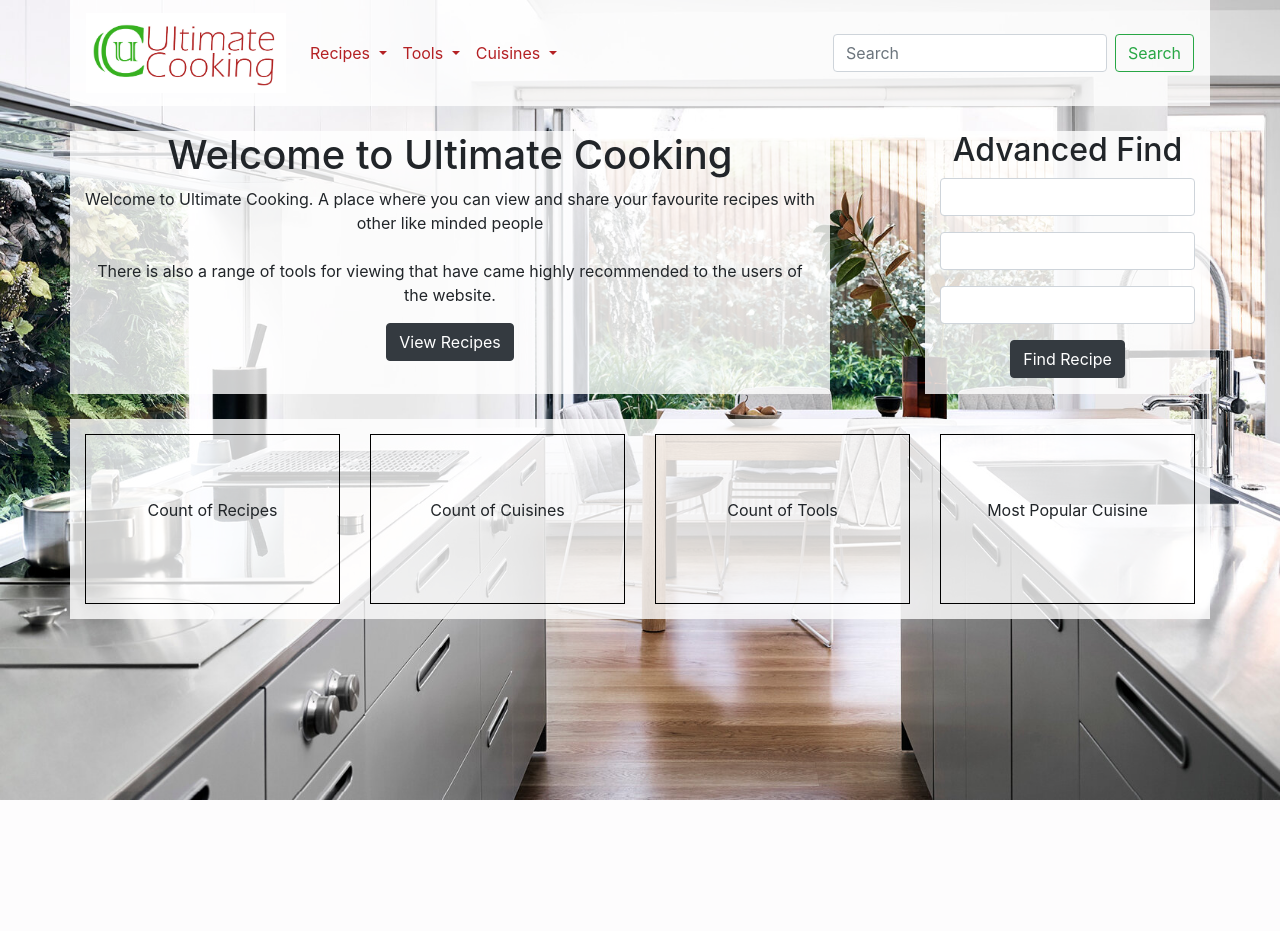
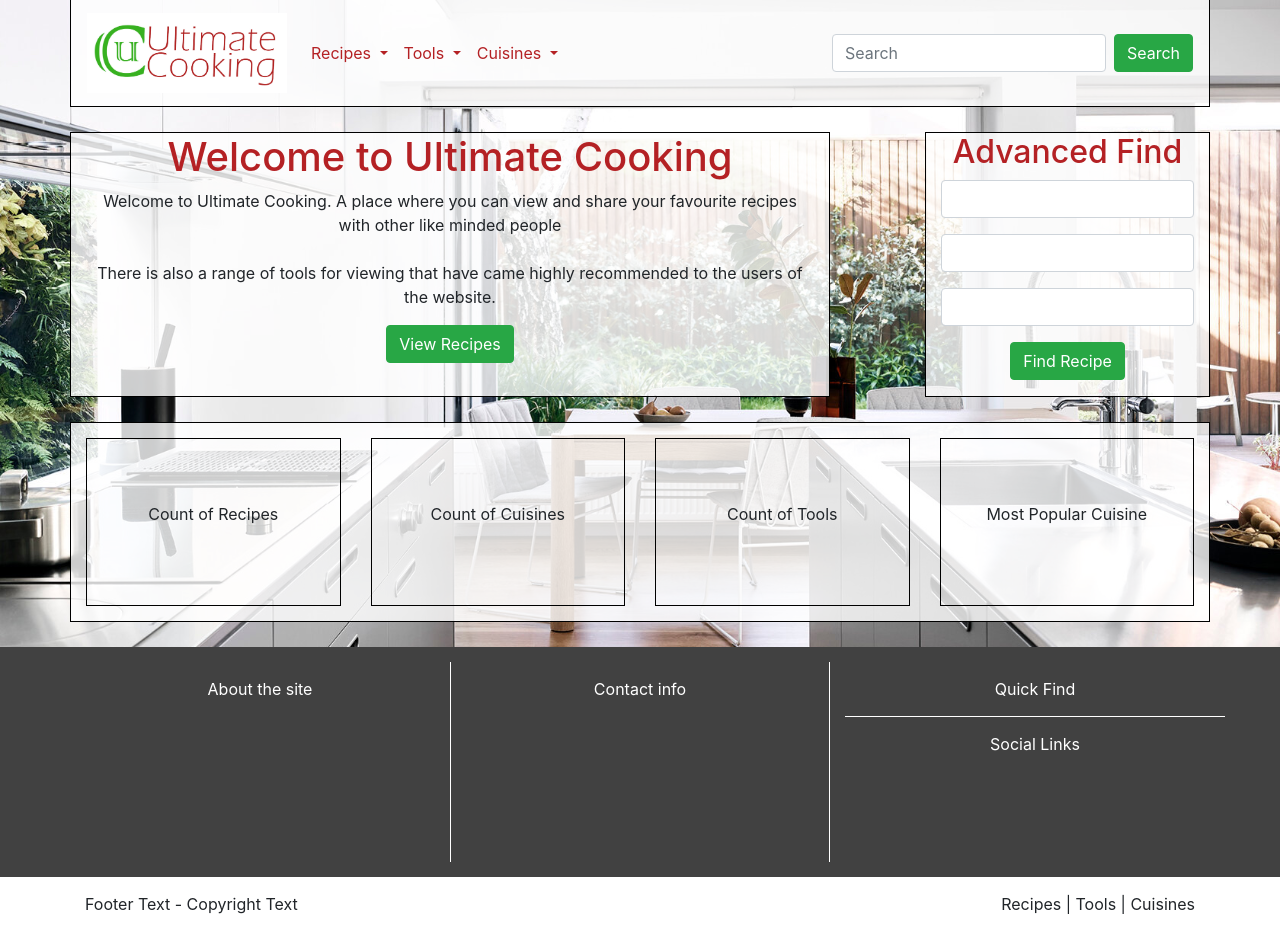
Before and after one commit to Robtych121/UltimateCooking, a Flask app: page / in a window 1280 px wide. Before the commit the page ends 800 px from the top, so only its background shows below. Run offline with Flask 2, Linux system fonts and the light colour scheme; some libraries are stand-ins or nearby versions.

Commit message:
Created Footer layout and styles

```diff
--- a/static/css/style.css
+++ b/static/css/style.css
@@ -4,6 +4,10 @@
     background-repeat: no-repeat;
     background-attachment: fixed;
     background-size: cover;
+}
+
+h1,h2 {
+    color: rgb(180, 33, 36);
 }
 
 #navigationContainer {
@@ -15,8 +19,13 @@
     color: rgb(180, 33, 36) !important;
 }
 
+.navbar {
+    border-top: none !important;
+}
+
 .FadedBlockBackground {
     background-color: rgba(255, 255, 255, 0.8) !important;
+    border: 1px solid black;
 }
 
 
@@ -24,6 +33,7 @@
 .homepageBlocks {
     margin-top: 25px;
     text-align: center;
+
 }
 
 .HomepageCounters {
@@ -42,3 +52,46 @@
     margin-bottom: 15px;
     vertical-align: middle;
 }
+
+/* Footer styles */
+
+#DarkFooter {
+    background-color: #414141;
+    overflow-x: visible;
+    color: #ffffff;
+    text-align: center;
+    min-height: 200px;
+    margin-top: 25px;
+    padding-top: 15px;
+    padding-bottom: 15px;
+}
+
+#DarkFooter .col-md-4:nth-last-of-type(2) {
+    border-right: 1px solid white;
+    border-left: 1px solid white;
+    min-height: 200px;
+
+}
+
+#DarkFooter .col-md-4 {
+    padding-top: 15px;
+}
+
+#DarkFooter .footer-quickfind {
+    border-bottom: 1px solid white;
+    margin-left: 15px;
+    margin-right: 15px;
+    padding-bottom:15px;
+}
+
+#DarkFooter .footer-sociallinks {
+    margin-left: 15px;
+    margin-right: 15px;
+    padding-top:15px;
+}
+
+Footer {
+    background-color: white;
+    padding-top: 15px;
+    padding-bottom: 15px;
+}
--- a/templates/base.html
+++ b/templates/base.html
@@ -54,7 +54,7 @@
           </ul>
           <form class="form-inline my-2 my-lg-0">
           <input class="form-control mr-sm-2" type="search" placeholder="Search" aria-label="Search">
-            <button class="btn btn-outline-success my-2 my-sm-0" type="submit">Search</button>
+          <button class="btn btn-success my-2 my-sm-0" type="submit">Search</button>
           </form>
         </div>
       </nav>
@@ -65,6 +65,30 @@
 <section class="container">
     {% block content %}{% endblock %}
 </section>
+<section id="DarkFooter" class="container-fluid">
+    <div class="container">
+      <div class="row">
+          <div class="col-md-4">About the site</div>
+          <div class="col-md-4">Contact info</div>
+          <div class="col-md-4">
+            <div class="row">
+              <div class="footer-quickfind col-md-12">Quick Find</div>
+            </div>
+            <div class="row">
+              <div class="footer-sociallinks col-md-12">Social Links</div>
+            </div>
+          </div>
+      </div>
+    </div>
+</section>
+<footer class="container-fluid">
+  <div class="container">
+    <div class="row">
+      <div class="col-md-6">Footer Text - Copyright Text</div>
+      <div class="col-md-6 text-right">Recipes | Tools | Cuisines</div>
+    </div>
+  </div>
+</footer>
 <script src="https://code.jquery.com/jquery-3.4.1.slim.min.js" integrity="sha384-J6qa4849blE2+poT4WnyKhv5vZF5SrPo0iEjwBvKU7imGFAV0wwj1yYfoRSJoZ+n" crossorigin="anonymous"></script>
 <script src="https://cdn.jsdelivr.net/npm/popper.js@1.16.0/dist/umd/popper.min.js" integrity="sha384-Q6E9RHvbIyZFJoft+2mJbHaEWldlvI9IOYy5n3zV9zzTtmI3UksdQRVvoxMfooAo" crossorigin="anonymous"></script>
 <script src="https://stackpath.bootstrapcdn.com/bootstrap/4.4.1/js/bootstrap.min.js" integrity="sha384-wfSDF2E50Y2D1uUdj0O3uMBJnjuUD4Ih7YwaYd1iqfktj0Uod8GCExl3Og8ifwB6" crossorigin="anonymous"></script>
--- a/templates/homepage.html
+++ b/templates/homepage.html
@@ -3,7 +3,7 @@
     <div class="col-md-8 homepageBlocks FadedBlockBackground">
         <h1>Welcome to Ultimate Cooking</h1>
         <p>Welcome to Ultimate Cooking. A place where you can view and share your favourite recipes with other like minded people<br><br>There is also a range of tools for viewing that have came highly recommended to the users of the website.</p>
-        <p><button type="button" class="btn btn-dark">View Recipes</button></p>
+        <p><button type="button" class="btn btn-success">View Recipes</button></p>
     </div>
     <div class="col-md-3 offset-md-1 homepageBlocks FadedBlockBackground">
         <h2>Advanced Find</h2>
@@ -18,7 +18,7 @@
                 <input type="text" class="form-control">
             </div>
             <div class="form-group">
-                <button type="button" class="btn btn-dark">Find Recipe</button>
+                <button type="button" class="btn btn-success">Find Recipe</button>
             </div>
         </form>
     </div>
```
Lines whose indentation alone changed are shown as unchanged.
